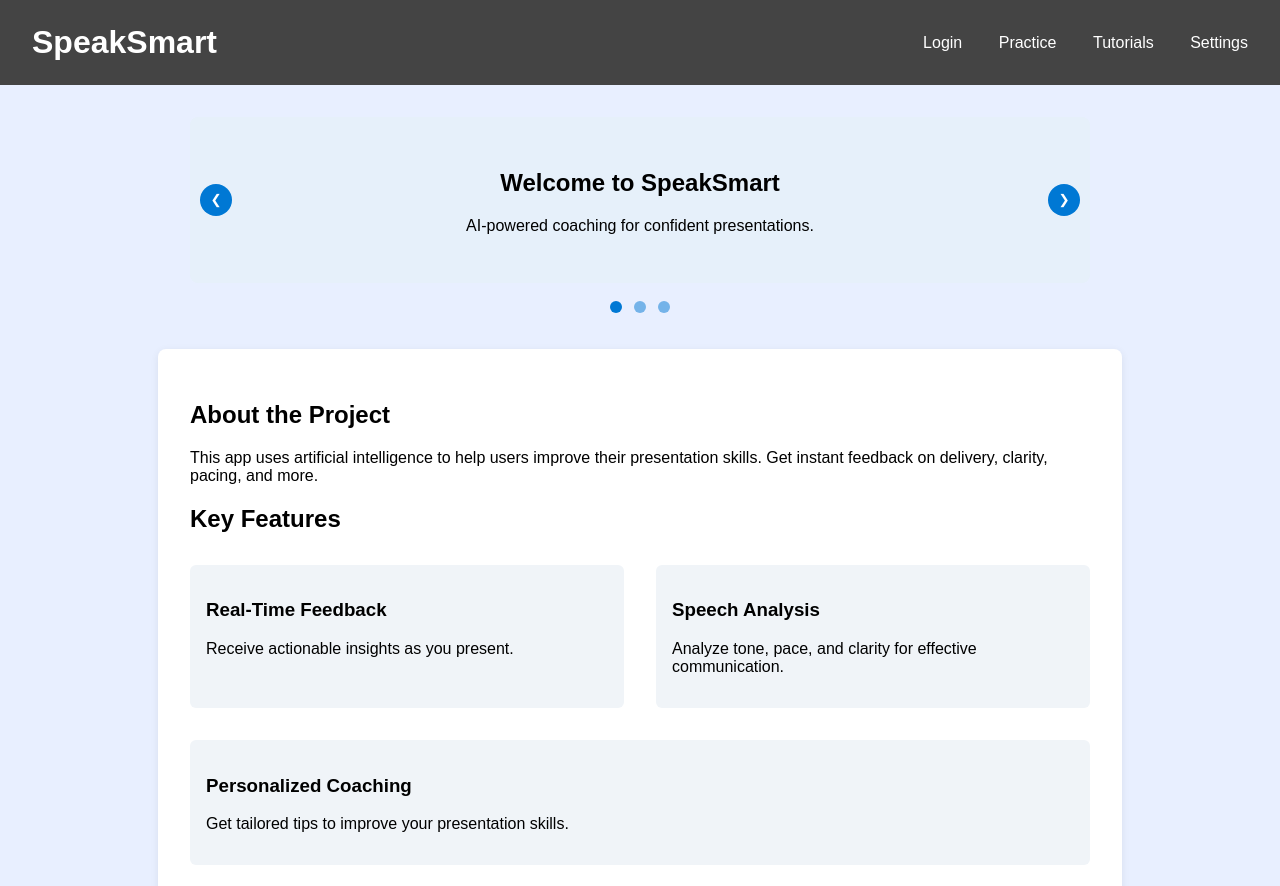
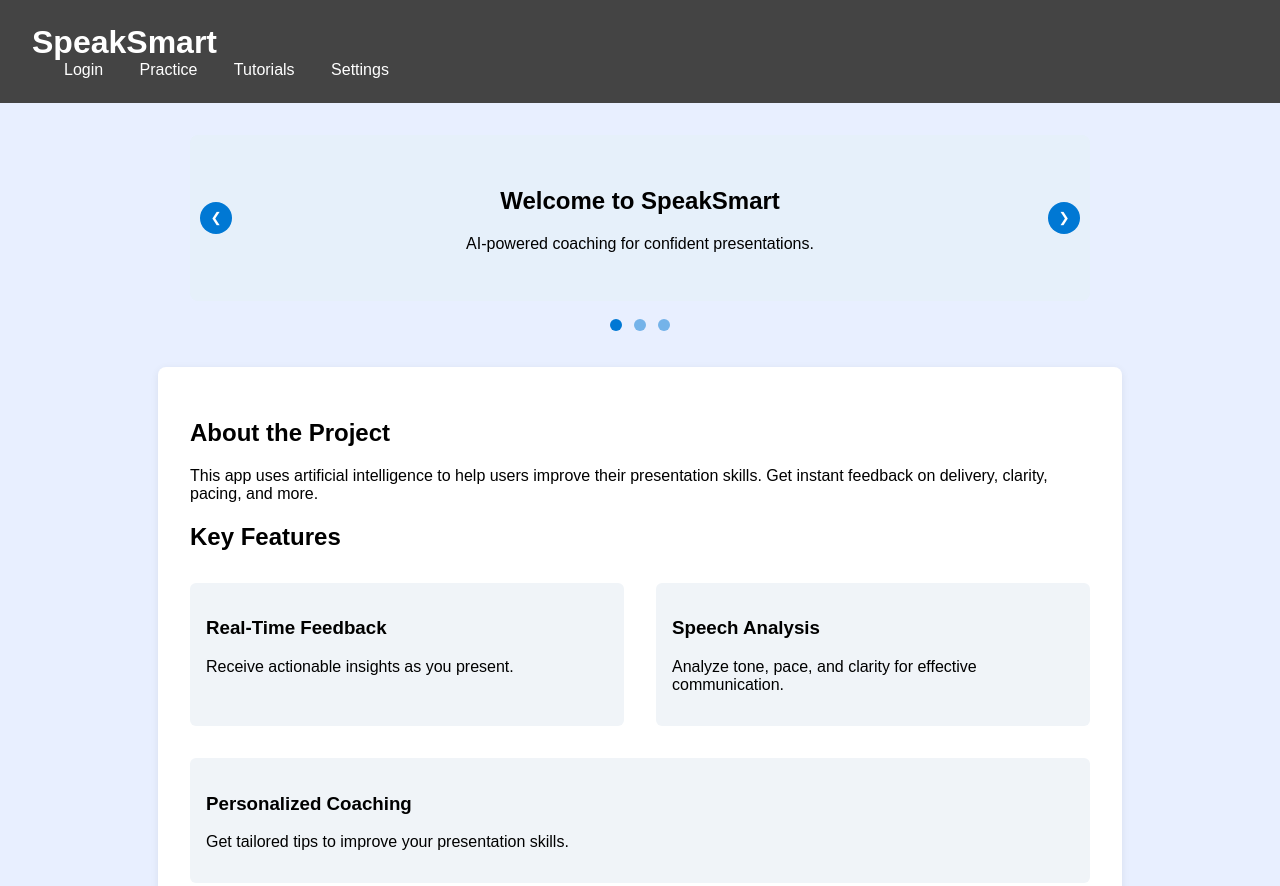
Before and after one commit to penguinmuffin/cac_2025, a plain HTML site: page index.html in a window 1280 px wide. Shown: the top 886 px of the page. Drawn offline with Linux system fonts and the light colour scheme.

Commit message:
Update index.html

```diff
--- a/index.html
+++ b/index.html
@@ -2,12 +2,13 @@
 <html lang="en">
 <head>
     <meta charset="UTF-8">
-    <title>AI Presentation Coach</title>
+    <title>SpeakSmart</title>
     <meta name="viewport" content="width=device-width, initial-scale=1.0">
     <link rel="stylesheet" href="styles.css">
+    <link rel="script" href="script.js" defer>
 </head>
 <body>
-    <header style="display: flex; align-items: center; justify-content: space-between;">
+    <header>
         <div>
             <h1 style="margin: 0">SpeakSmart</h1>
         </div>
```
